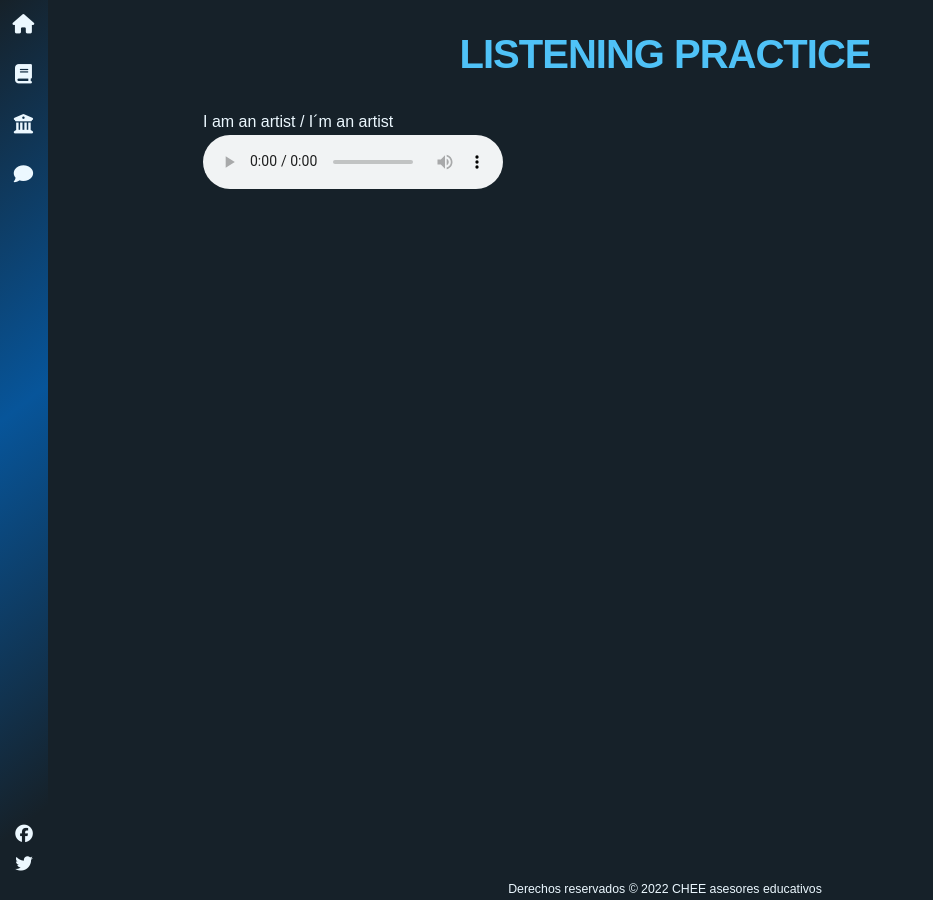
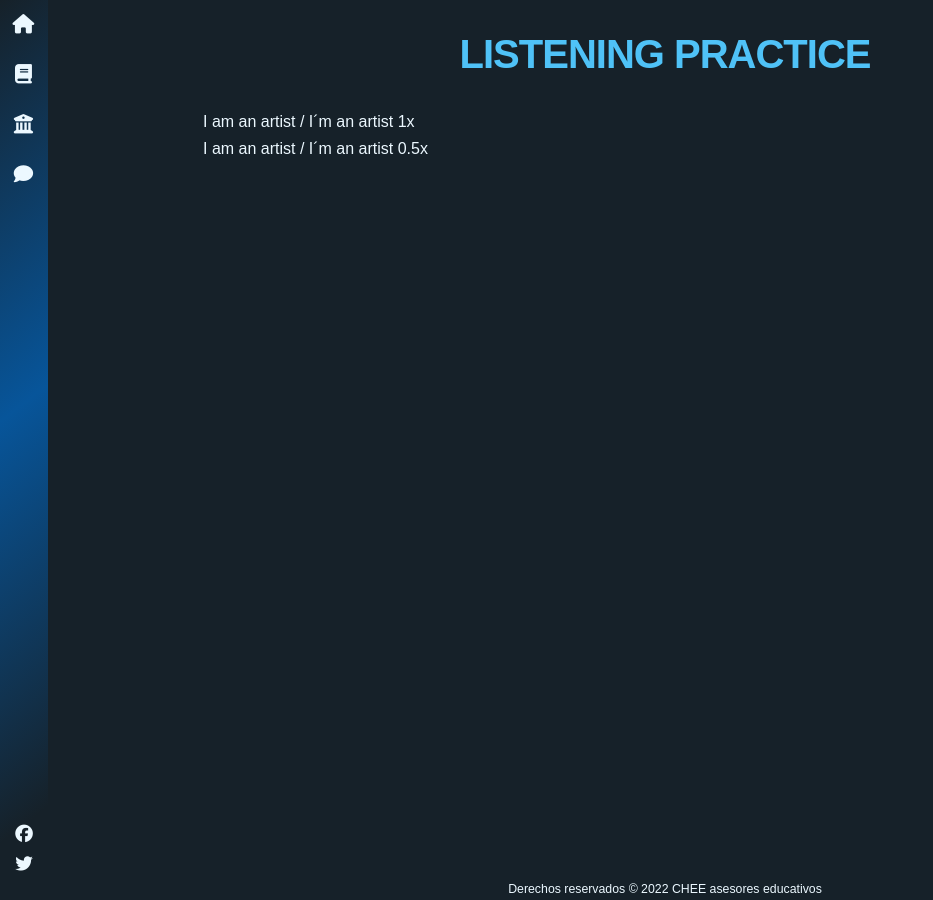
Before and after one commit to camachevaz/ESL, a Jekyll site: the page built from _posts/2021-02-15-listening.markdown, in a window 1280 px wide. Shown: the whole page, without its empty margins (0-933 px from the left). Built offline with Jekyll 4.4.1, drawn with Linux system fonts in a browser that asks for light colours; nearby versions of some CDN libraries; some web fonts are replaced.

Commit message:
Update 2021-02-15-listening.markdown

```diff
--- a/_posts/2021-02-15-listening.markdown
+++ b/_posts/2021-02-15-listening.markdown
@@ -9,10 +9,15 @@ summary: Practice your listening skills in self-paced exercises.
 # Listening practice
 
 <figure>
-    <figcaption>I am an artist / I´m an artist</figcaption>
-    <audio
-        controls
-        src="/assets/audio/Le01Un01Ls01-01.wav">
-            Tu navegador no soporta el elemento <code>audio</code>.
+    <figcaption>I am an artist / I´m an artist 1x</figcaption>
+    <audio src="/assets/audio/Le01Un01Ls01-01.wav">
+        Tu navegador no soporta el elemento <code>audio</code>.
     </audio>
 </figure>
+
+<figure>
+    <figcaption>I am an artist / I´m an artist 0.5x</figcaption>
+    <audio src="/assets/audio/Le01Un01Ls01-01.wav">
+        Tu navegador no soporta el elemento <code>audio</code>.
+    </audio>
+</figure>
```
